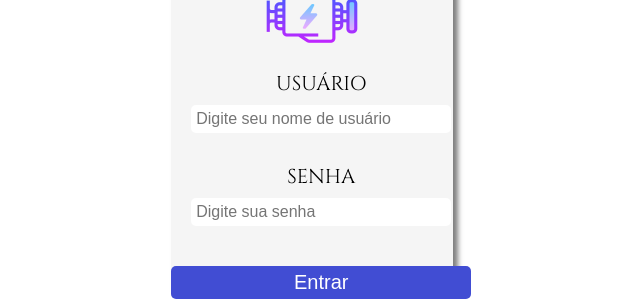
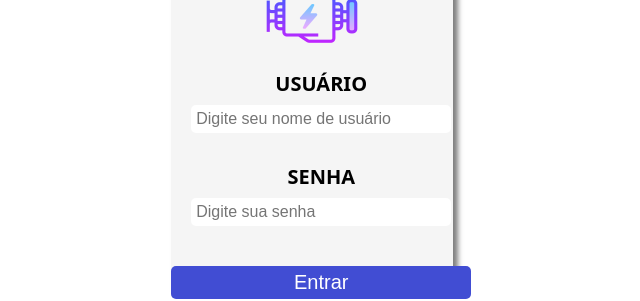
Before and after one commit to HermesonxN/SistemaRetifica-FrontEnd, a React (Vite) app: page / in a window 1280 px wide. Shown: the part 313-614 px from the top of the page, without its empty margins (328-968 px from the left). Built offline with nearby package versions, Linux system fonts and the light colour scheme.

Commit message:
Feat: Add Login and Logout endpoints

```diff
--- a/src/components/HomeSystem/index.jsx
+++ b/src/components/HomeSystem/index.jsx
@@ -5,6 +5,8 @@ import { GiArchiveRegister } from "react-icons/gi";
 import { FaSearch } from "react-icons/fa";
 import { useSelector } from "react-redux";
 import { useNavigate } from "react-router-dom";
+import { BaseURL } from "../../utils/services";
+import axios from "axios";
 
 export default function HomeSystem(){
 
@@ -13,10 +15,25 @@ export default function HomeSystem(){
 
     useEffect(() => {
         console.log(token)
+        security(token)
+    }, [token])
+
+    const security = (token) => {
         if(!token){
             navigate('/')
         }
-    }, [])
+    }
+
+    const handleLogout = () => {
+        try{
+            axios.get(`${BaseURL}/api/logout/`)
+            .then(response => {
+                navigate('/')
+            })
+        }catch(err){
+            console.log(err)
+        }
+    }
 
     return(
         <div className="homeSystem-component">
@@ -25,7 +42,7 @@ export default function HomeSystem(){
                     <li><a href="/budget"><GrMoney /> Fazer Orçamento</a></li>
                     <li><a href="/register-service"><GiArchiveRegister /> Registrar Serviço</a></li>
                     <li><a href="/consult-service"><FaSearch /> Consultar Serviços</a></li>
-                    <li><a href="/logout"><GrLogout /> Sair</a></li>
+                    <li><a onClick={handleLogout}><GrLogout /> Sair</a></li>
                 </ul>
             </nav>
         </div>
--- a/src/components/LoginForm/index.jsx
+++ b/src/components/LoginForm/index.jsx
@@ -40,7 +40,7 @@ export default function LoginForm(){
             </div>
 
             <form onSubmit={handleLoginForm} className="form">
-                <div className="user-div">
+                <div className="user-div main-div">
                     <label htmlFor="user" className="form-label">USUÁRIO</label>
                     <input
                         type="text"
@@ -52,7 +52,7 @@ export default function LoginForm(){
                     />
                 </div>
 
-                <div className="password-div">
+                <div className="password-div main-div">
                     <label htmlFor="password" className="form-label">SENHA</label>
                     <input
                         type="password"
--- a/src/components/LoginForm/style.css
+++ b/src/components/LoginForm/style.css
@@ -1,3 +1,4 @@
+/* Component */
 .form-component{
     font-family: 'Cinzel', system-ui, -apple-system, BlinkMacSystemFont, 'Segoe UI', Roboto, Oxygen, Ubuntu, Cantarell, 'Open Sans', 'Helvetica Neue', sans-serif;
     font-weight: 400;
@@ -13,12 +14,14 @@
     -moz-box-shadow: 5px 5px 5px 0px rgba(0,0,0,0.5);
 }
 
+/* Form header */
 .form-header{
     display: flex;
     flex-direction: column;
     margin-top: 30px;
 }
 
+/* Main  div´s */
 .user-div{
     display: flex;
     flex-direction: column;
@@ -26,6 +29,13 @@
     margin-bottom: 30px;
 }
 
+.password-div{
+    display: flex;
+    flex-direction: column;
+    margin-bottom: 40px;
+}
+
+/* Labels and Inputs */
 .form-label{
     font-size: 30px;
 }
@@ -44,12 +54,7 @@
     font-size: 16px;
 }
 
-.password-div{
-    display: flex;
-    flex-direction: column;
-    margin-bottom: 40px;
-}
-
+/* Button */
 .button-div{
     display: flex;
     flex-direction: column;
@@ -87,16 +92,3 @@
 .btn:hover::before{
     transform: scaleX(1);
 }
-
-/* @media screen and (max-width: 1400px){
-    .form-component{
-        width: 25vw;
-        height: 55vh;
-    }
-}
-
-@media screen and (max-width: 600px){
-    .form-component{
-        width: 60vw;
-    }
-} */
--- a/src/components/RegisterServiceForm/style.css
+++ b/src/components/RegisterServiceForm/style.css
@@ -6,7 +6,7 @@
     background-color: #F5F5F5;
     display: flex;
     flex-direction: column;
-    margin-top: 80px;
+    margin-top: 70px;
     width: 30vw;
     height: 85vh;
     box-shadow: 5px 5px 5px 0px rgba(0,0,0,0.5);
@@ -43,11 +43,6 @@
 .data-service-div{
     display: flex;
     flex-direction: row;
-}
-
-.main-div{
-    font-family: system-ui, -apple-system, BlinkMacSystemFont, 'Segoe UI', Roboto, Oxygen, Ubuntu, Cantarell, 'Open Sans', 'Helvetica Neue', sans-serif;
-    font-weight: bold;
 }
 
 /* Labels and Inputs */
--- a/src/index.css
+++ b/src/index.css
@@ -5,3 +5,8 @@
   padding: 0;
   box-sizing: border-box;
 }
+
+.main-div{
+  font-family: system-ui, -apple-system, BlinkMacSystemFont, 'Segoe UI', Roboto, Oxygen, Ubuntu, Cantarell, 'Open Sans', 'Helvetica Neue', sans-serif;
+  font-weight: bold;
+}
--- a/src/redux/slices/tokenSlice.js
+++ b/src/redux/slices/tokenSlice.js
@@ -3,11 +3,11 @@ import { createSlice } from "@reduxjs/toolkit";
 export const tokenSlice = createSlice({
     name: 'tokens',
     initialState: {
-        token: [],
+        token: '',
     },
     reducers: {
         addToken: (state, action) => {
-            state.token.push(action.payload)
+            state.token = action.payload
         }
     }
 })
```
